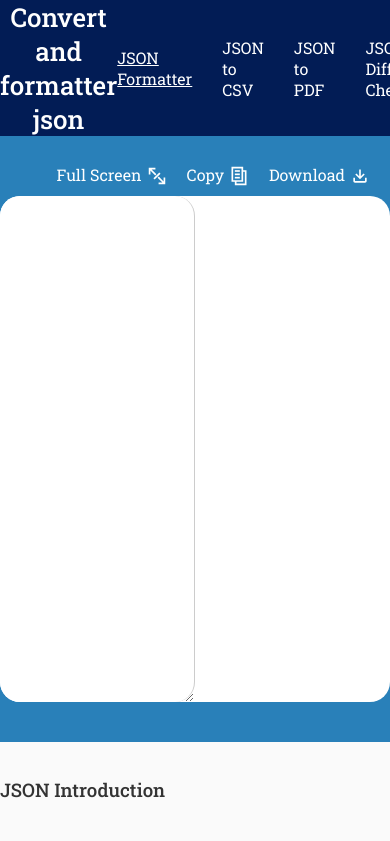
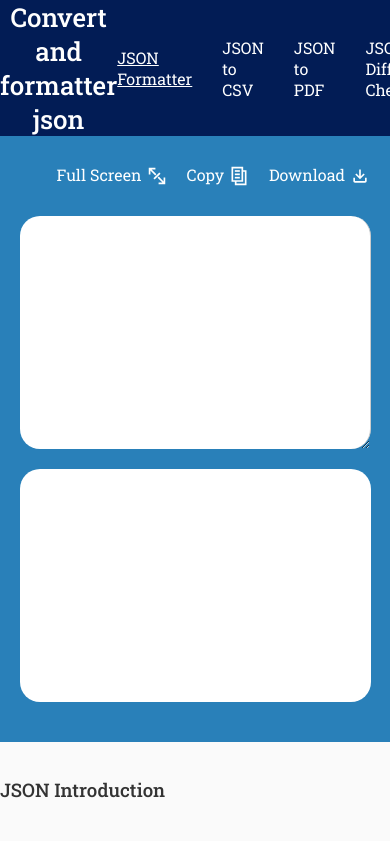
Before and after one commit to gabrielrdantas/json-to-csv, a Next.js app: page / in a window 390 px wide. Shown: the top 841 px of the page. Built offline with nearby package versions, Linux system fonts and the light colour scheme.

Commit message:
fix: inputs responsivos

```diff
--- a/pages/index.tsx
+++ b/pages/index.tsx
@@ -199,14 +199,19 @@
 `;
 
 const Container = styled.div`
-  background: #fff;
   display: flex;
   height: 60vh;
   margin: 0;
   border-radius: 20px;
+  gap: 20px;
+  @media (max-width: 1024px) {
+    flex-direction: column;
+    align-items: center;
+  }
 `;
 
 const InputData = styled.textarea`
+  background: #fff;
   border: none;
   border-radius: 20px;
   border-right: 1px solid #ccc;
@@ -217,9 +222,14 @@
   width: 50%;
   flex: 1;
   padding: 20px;
+  @media (max-width: 1024px) {
+    width: 90%;
+    margin-top: 20px;
+  }
 `;
 
 const ResultFormatted = styled.pre`
+  background: #fff;
   border-radius: 20px;
   width: 50%;
   word-break: break-all;
@@ -232,6 +242,10 @@
   width: 50%;
   word-break: break-all;
   overflow: auto;
+  @media (max-width: 1024px) {
+    width: 90%;
+    flex: 1;
+  }
 `;
 
 const ContainerInfo = styled.article`
```
